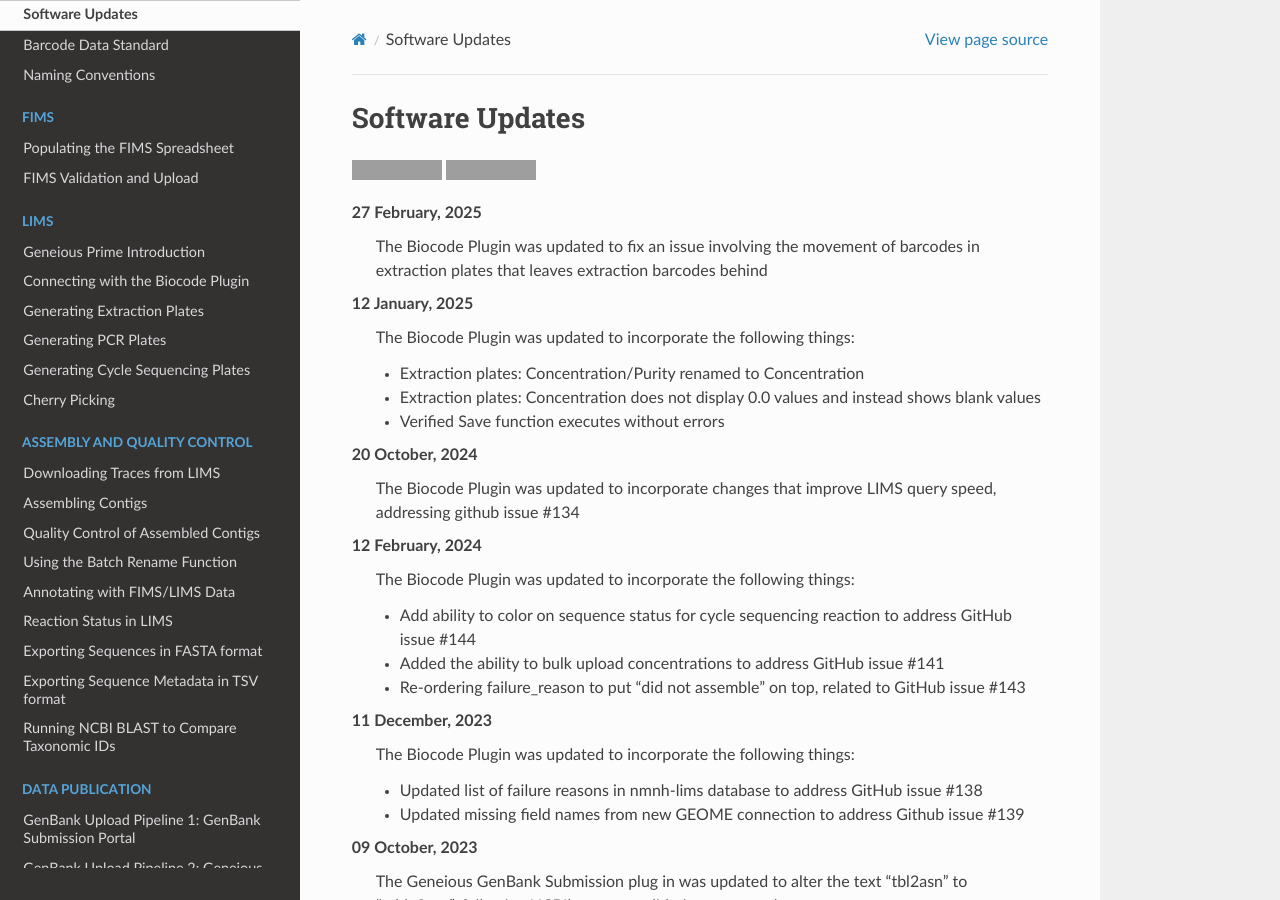
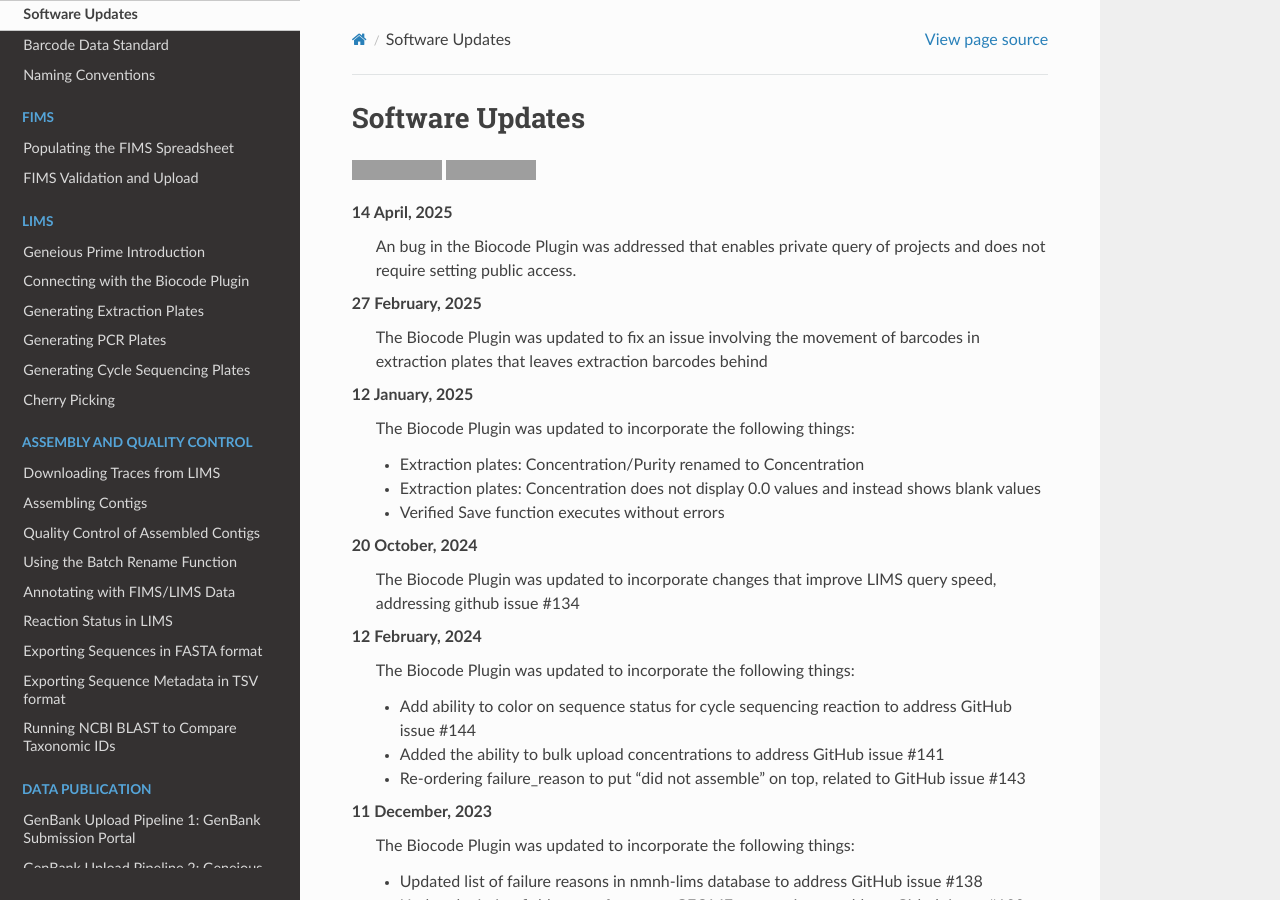
Before and after one commit to SIBarcodeNetwork/ReadtheDocsMaster, a Sphinx documentation site: the page built from Docs/software_updates.rst, in a window 1280 px wide and 900 px high. Built offline with Sphinx 7.4.7 and the Read the Docs theme 3.1.0, drawn with Linux system fonts in a browser that asks for light colours; grey boxes are pictures that could not be loaded.

Commit message:
Update software_updates.rst
updating to latest biocode plugin release

```diff
--- a/Docs/software_updates.rst
+++ b/Docs/software_updates.rst
@@ -3,12 +3,14 @@
 Software Updates
 =================
 
-.. image:: https://img.shields.io/badge/Biocode%20Plugin%20Version-3.0.24-green.svg
-    :target: https://github.com/biocodellc/biocode-lims/releases/download/v3.0.23/BiocodePlugin_3_0_23.gplugin
+.. image:: https://img.shields.io/badge/Biocode%20Plugin%20Version-3.0.25-green.svg
+    :target: https://github.com/biocodellc/biocode-lims/releases/download/v3.0.25/BiocodePlugin_3_0_25.gplugin
 
 .. image:: https://img.shields.io/badge/GenBank%20Upload%20Plugin%20Version-1.7.0-green.svg
     :target: https://assets.geneious.com/plugins/GenbankSubmission_1_7_0.gplugin
 
+14 April, 2025
+	An bug in the Biocode Plugin was addressed that enables private query of projects and does not require setting public access.
 27 February, 2025
 	The Biocode Plugin was updated to fix an issue involving the movement of barcodes in extraction plates that leaves extraction barcodes behind
 
```
